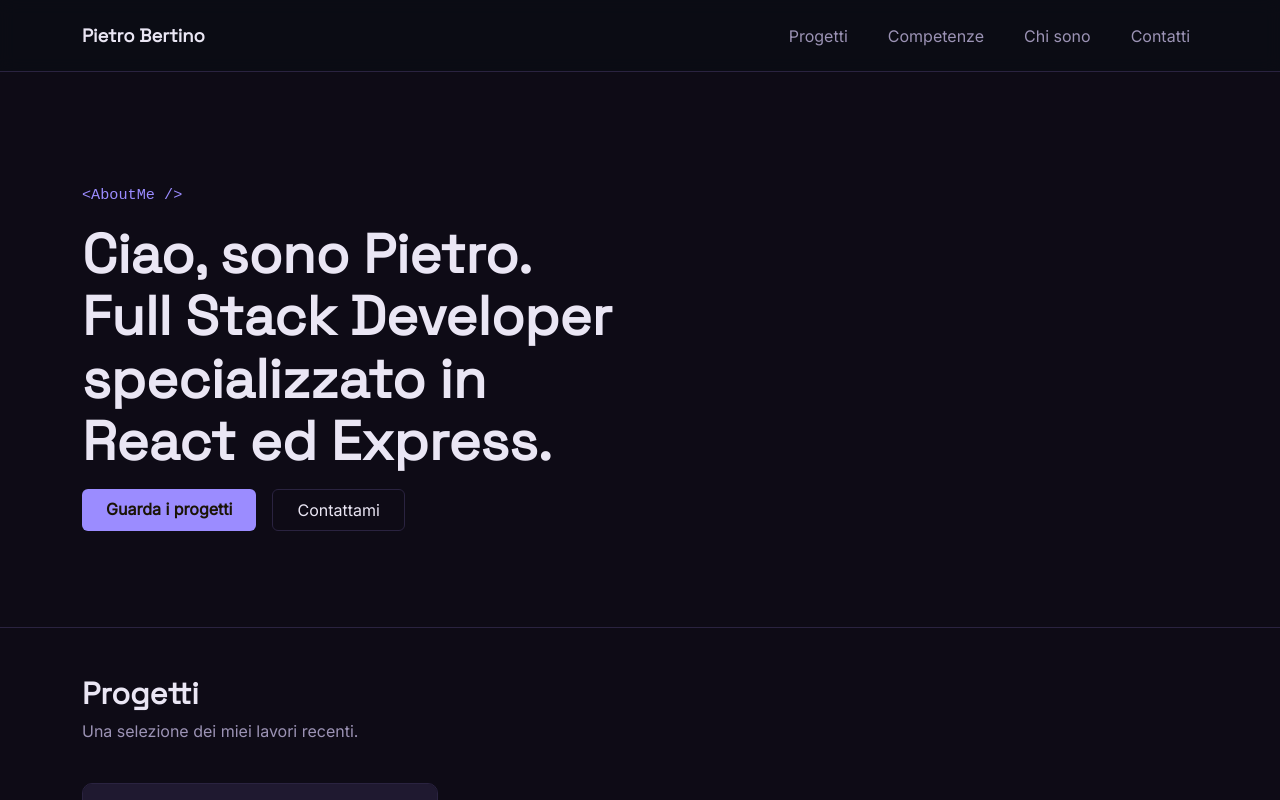
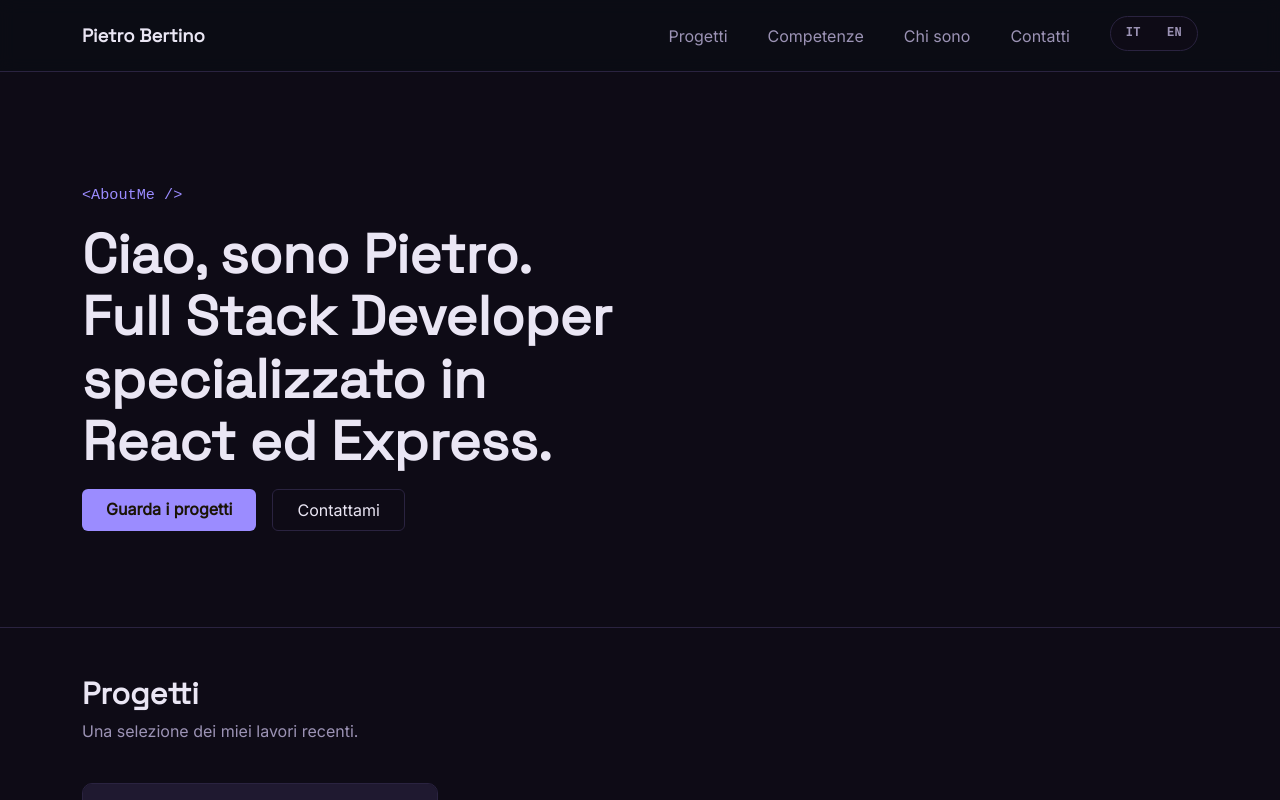
Before and after one commit to pietrobertino/portfolio, a React (Vite) app: page /CV_Pietro_Bertino.pdf in a window 1280 px wide. Built offline with nearby package versions, Linux system fonts and the light colour scheme.

Commit message:
implement language togle

```diff
--- a/src/components/AppHeader.jsx
+++ b/src/components/AppHeader.jsx
@@ -1,4 +1,5 @@
 import { useLanguage } from "../contexts/LanguageContext"
+import LanguageToggle from "./LanguageToggle";
 
 export default function AppHeader() {
 
@@ -21,6 +22,7 @@
                             <li className="nav-item"><a className="nav-link" href="#competenze">{text.skills}</a></li>
                             <li className="nav-item"><a className="nav-link" href="#chi-sono">{text.about}</a></li>
                             <li className="nav-item"><a className="nav-link" href="#contatti">{text.contact}</a></li>
+                            <li className="nav-item mt-3 mt-md-0 ms-md-2"><LanguageToggle /></li>
                         </ul>
                     </div>
                 </div>
--- /dev/null
+++ b/src/components/LanguageToggle.jsx
@@ -0,0 +1,24 @@
+import { useLanguage } from "../contexts/LanguageContext";
+import { useNavigate } from "react-router-dom";
+
+export default function LanguageToggle() {
+
+    const navigate = useNavigate();
+
+    const { lang, setLang } = useLanguage();
+
+    function toggle(selectedLang) {
+        if (selectedLang != lang) {
+            setLang(selectedLang)
+            navigate(`/${selectedLang}`)
+        }
+    }
+
+    return (
+        <div className="lang-switch" role="group" aria-label="Lingua del sito">
+            <button type="button" className={lang === 'it' ? 'lang-btn active' : 'lang-btn'} data-lang="it" aria-pressed={lang === 'it' ? 'true' : 'false'} onClick={() => toggle('it')}>IT</button>
+            <button type="button" className={lang === 'en' ? 'lang-btn active' : 'lang-btn'} data-lang="en" aria-pressed={lang === 'en' ? 'true' : 'false'} onClick={() => toggle('en')}>EN</button>
+        </div>
+    )
+
+}
--- a/src/index.css
+++ b/src/index.css
@@ -87,6 +87,43 @@
 
 .nav-link:hover {
     color: var(--hover) !important;
+}
+
+.lang-switch {
+    display: inline-flex;
+    background: var(--bg);
+    border: 1px solid var(--border);
+    border-radius: 20px;
+    padding: 3px;
+    gap: 2px;
+}
+
+.lang-btn {
+    border: 0;
+    background: none;
+    color: var(--text-muted);
+    font-family: monospace;
+    font-size: .75rem;
+    font-weight: 600;
+    letter-spacing: .03em;
+    padding: .3rem .75rem;
+    border-radius: 16px;
+    cursor: pointer;
+    transition: background .15s, color .15s;
+}
+
+.lang-btn.active {
+    background: var(--accent);
+    color: var(--bg);
+}
+
+.lang-btn:not(.active):hover {
+    color: var(--text);
+}
+
+.lang-btn:focus-visible {
+    outline: 2px solid var(--accent);
+    outline-offset: 2px;
 }
 
 /* Hamburger */
```
